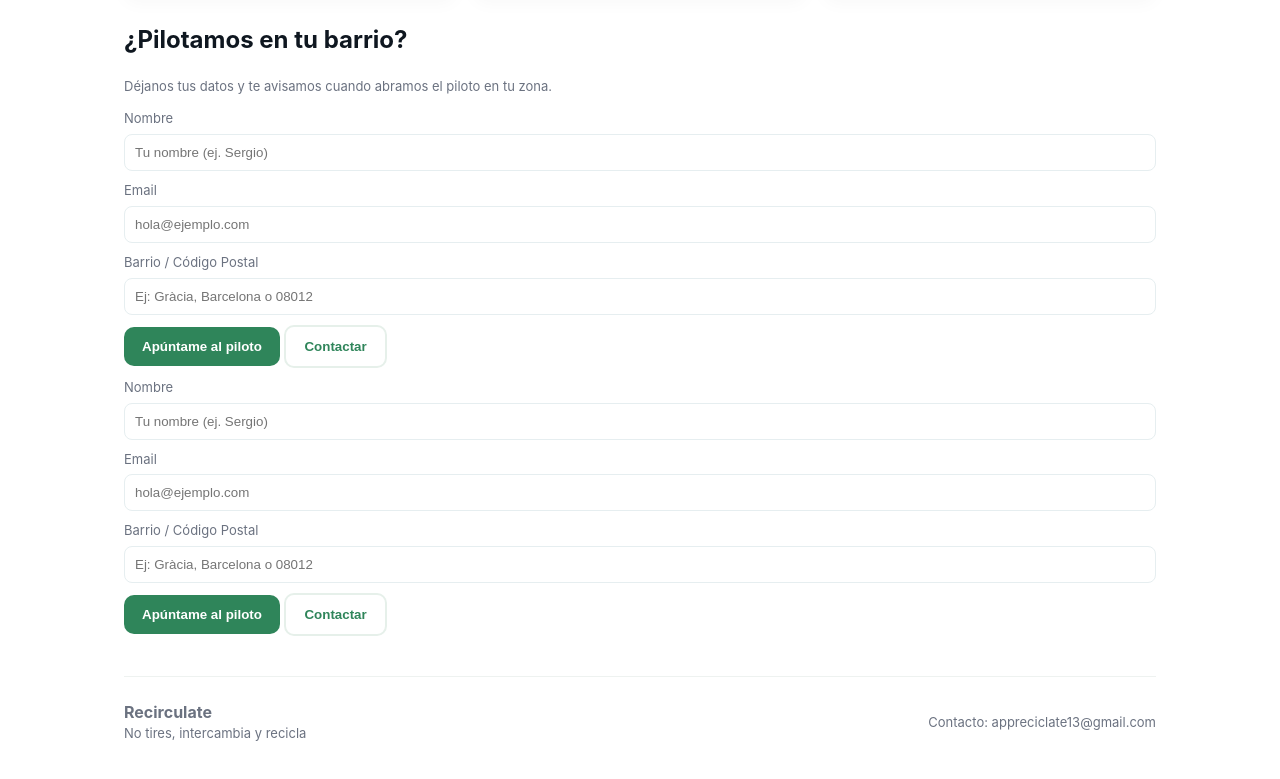
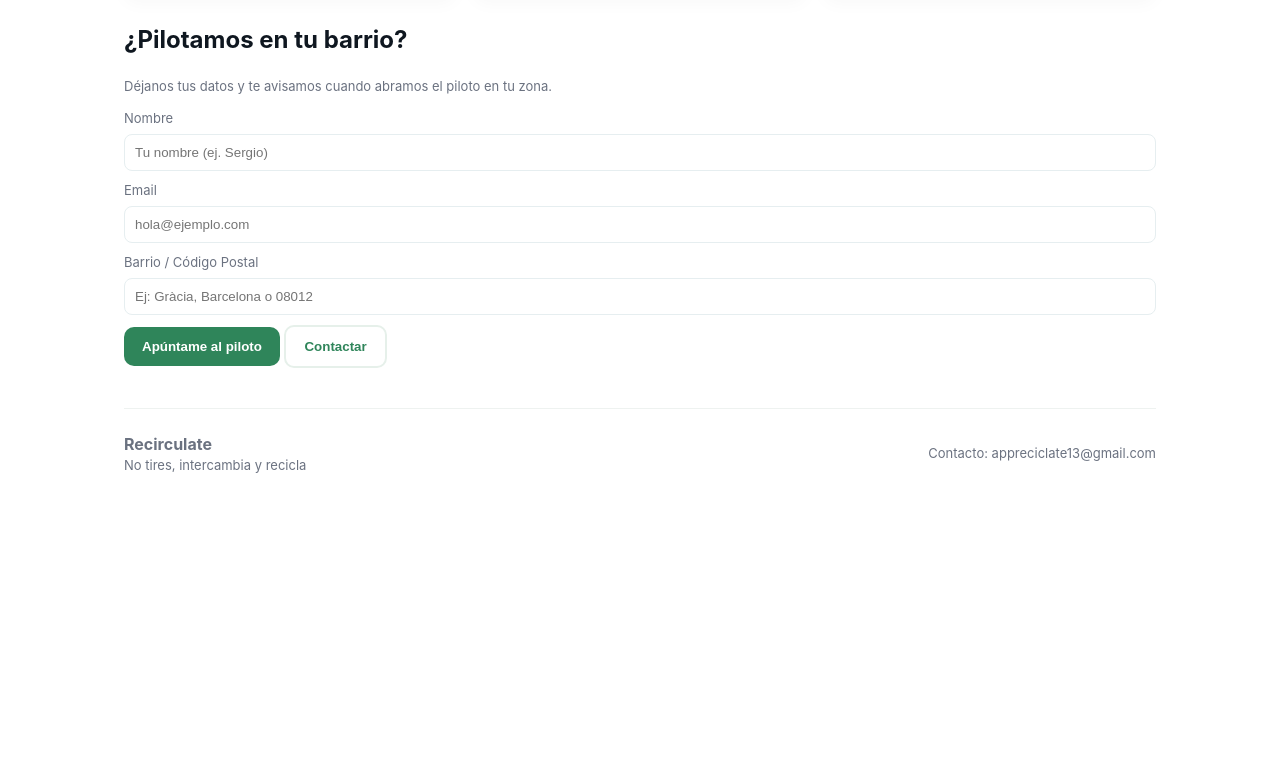
Before and after one commit to Sergio23-lang/recirculate-landing, a plain HTML site: page index.html in a window 1280 px wide. Shown: the part 990-1769 px from the top of the page. After the commit the page ends 1513 px from the top, so only its background shows below. Drawn offline with Linux system fonts and the light colour scheme; files whose address does not match are found by name.

Commit message:
Fix FormSubmit form (remove duplicated inputs)

```diff
--- a/index.html
+++ b/index.html
@@ -111,22 +111,7 @@
     <button class="btn" type="submit">Apúntame al piloto</button>
     <button type="button" class="btn ghost" id="openJoin">Contactar</button>
   </div>
-
-</form>
-
-
-          <label>Nombre</label>
-          <input id="name" placeholder="Tu nombre (ej. Sergio)" required />
-          <label>Email</label>
-          <input type="email" id="email" placeholder="hola@ejemplo.com" required />
-          <label>Barrio / Código Postal</label>
-          <input id="zone" placeholder="Ej: Gràcia, Barcelona o 08012" required />
-          <div style="margin-top:10px">
-            <button class="btn" type="submit">Apúntame al piloto</button>
-            <button type="button" class="btn ghost" id="openJoin2">Contactar</button>
-          </div>
-        </form>
-      </section>
+  </section>
     </main>
 
     <footer>
```
